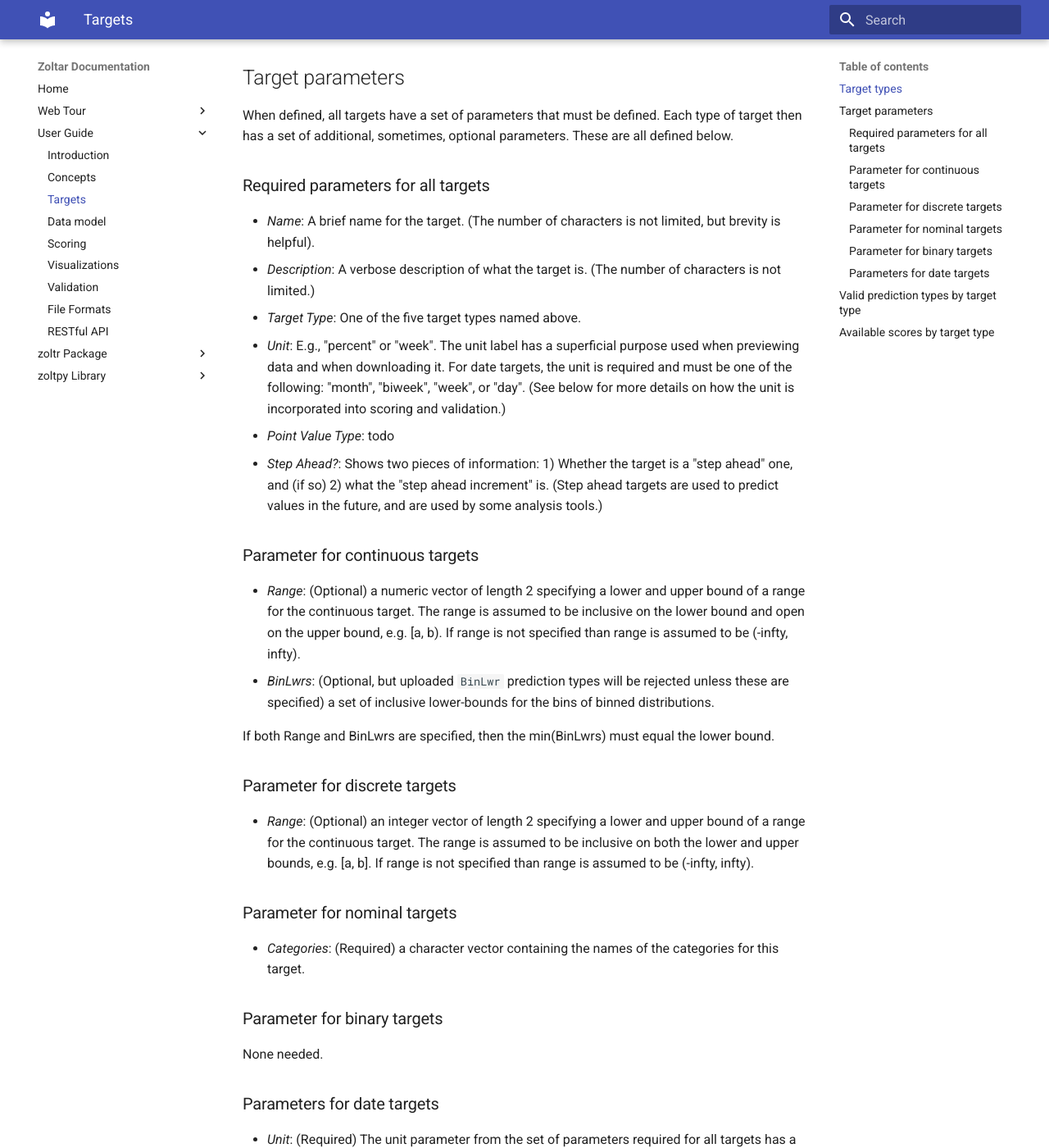
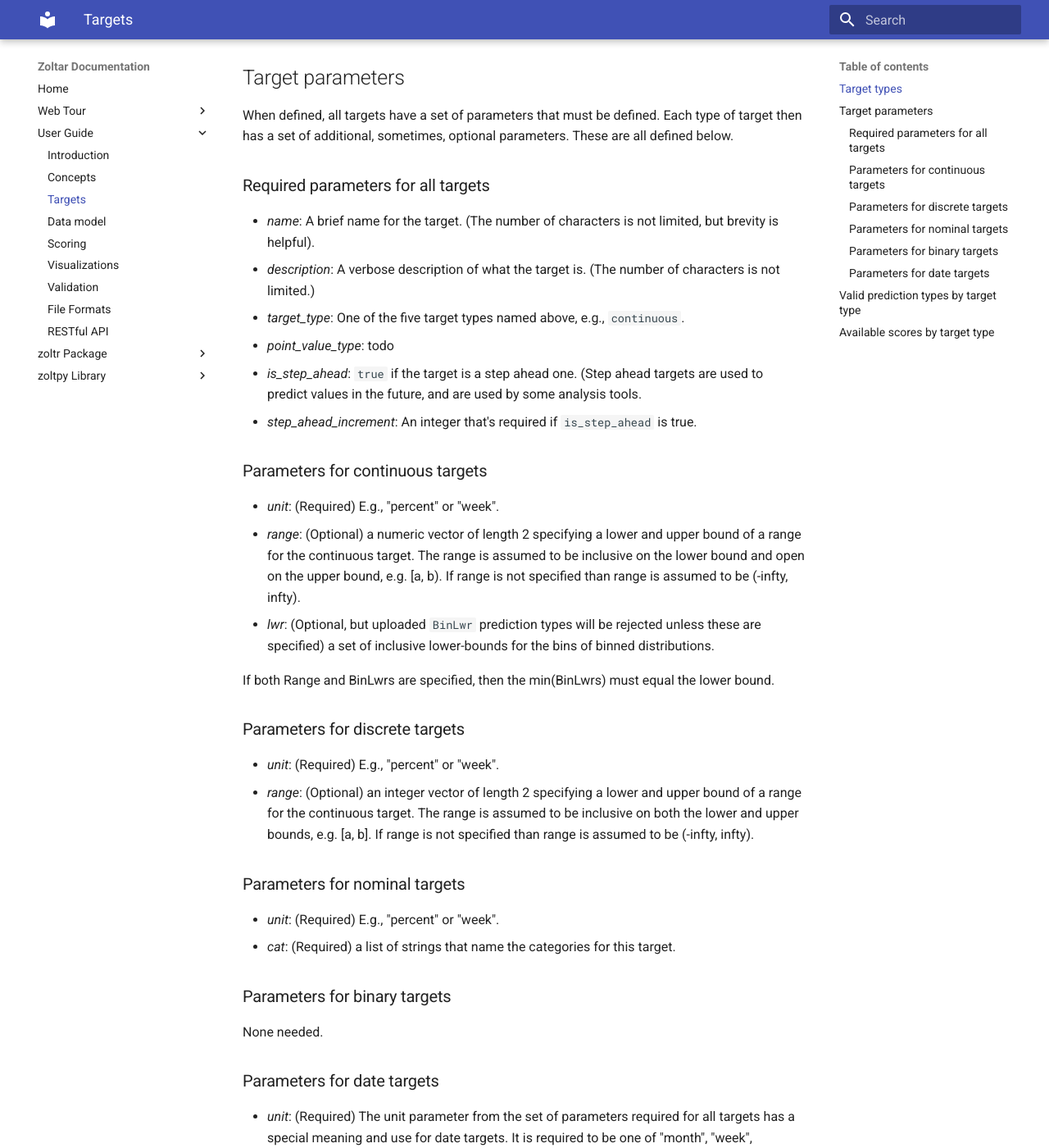
Before and after one commit to reichlab/docs.zoltardata, an MkDocs documentation site: the page built from docs/Targets.md, in a window 1280 px wide and 1400 px high, scrolled down 864 px. Shown: the whole window at 82% size. Built offline with MkDocs 1.6.1 and Material for MkDocs 9.7.7, drawn with Linux system fonts in a browser that asks for light colours; some of the changed text lies outside the part shown.

Commit message:
corrections and clarifications

```diff
--- a/docs/Targets.md
+++ b/docs/Targets.md
@@ -9,19 +9,19 @@ features pertain to a particular target.
 
 ## Target types
 
-*Continuous*: A quantitative target whose range encapsulates a section of the real number line.
+*continuous*: A quantitative target whose range encapsulates a section of the real number line.
 > Examples: percentage of all doctors' office visits due to influenza like-illness, or disease incidence per 100,000 population.
 
-*Discrete*: A quantitative target whose range is a set of integer values.
+*discrete*: A quantitative target whose range is a set of integer values.
 > Example: the number of incident cases in a time period.
 
-*Nominal*: A nominal, unordered categorical target.
+*nominal*: A nominal, unordered categorical target.
 > Example: severity level in categories of "low", "moderate", and "high".
 
-*Binary*: A binary target, with a defined outcome that can be seen as a 0/1 or TRUE/FALSE.
+*binary*: A binary target, with a defined outcome that can be seen as a 0/1 or TRUE/FALSE.
 > Example: does the maximum value of a variable exceed some threshold C in a given period of time.
 
-*Date*: A special case of a discrete target, where the possible outcomes are distinct units of time.
+*date*: A special case of a discrete target, where the possible outcomes are distinct units of time.
 > Example: the week in which the peak incidence occurs.
 
 ## Target parameters
@@ -31,45 +31,54 @@ additional, sometimes, optional parameters. These are all defined below.
 
 ### Required parameters for all targets
 
-- *Name*: A brief name for the target. (The number of characters is not limited, but brevity is helpful).
-- *Description*: A verbose description of what the target is. (The number of characters is not limited.)
-- *Target Type*: One of the five target types named above.
-- *Unit*: E.g., "percent" or "week". The unit label has a superficial purpose used when previewing data and when
-  downloading it. For date targets, the unit is required and must be one of the following: "month", "biweek", "week",
-  or "day". (See below for more details on how the unit is incorporated into scoring and validation.)
-  <!-- NR: [not sure what "previewing data" means] -->
-- *Point Value Type*: todo <!-- NGR: [not sure what this is] -->
-- *Step Ahead?*: Shows two pieces of information: 1) Whether the target is a "step ahead" one, and (if so) 2) what the
-  "step ahead increment" is. (Step ahead targets are used to predict values in the future, and are used by some analysis
-  tools.)
+- *name*: A brief name for the target. (The number of characters is not limited, but brevity is helpful).
+- *description*: A verbose description of what the target is. (The number of characters is not limited.)
+- *target_type*: One of the five target types named above, e.g., `continuous`.
+- *point_value_type*: todo
+  <!-- NGR: [not sure what this is.
+       MC: it's used to decide which PointPrediction.value field to use when loading data. recall that there are three
+       types (two of which are null for any row): value_i, value_f, value_t. we discussed whether we can infer this from
+       target_type:
+         - continuous: float
+         - discrete: int
+         - nominal: text
+         - binary: float
+         - date: text, but maybe an int or other post-processed info (depends on how dates shake out)
+  ] -->
+- *is_step_ahead*: `true` if the target is a step ahead one. (Step ahead targets are used to predict values in the
+  future, and are used by some analysis tools.
+- *step_ahead_increment*: An integer that's required if `is_step_ahead` is true. <!-- MC: clarify how used -->
 
-### Parameter for continuous targets
+### Parameters for continuous targets
 
-- *Range*: (Optional) a numeric vector of length 2 specifying a lower and upper bound of a range for the continuous
+- *unit*: (Required) E.g., "percent" or "week".
+- *range*: (Optional) a numeric vector of length 2 specifying a lower and upper bound of a range for the continuous
   target. The range is assumed to be inclusive on the lower bound and open on the upper bound, e.g. [a, b). If range is
   not specified than range is assumed to be (-infty, infty).
-- *BinLwrs*: (Optional, but uploaded `BinLwr` prediction types will be rejected unless these are specified) a set of
+- *lwr*: (Optional, but uploaded `BinLwr` prediction types will be rejected unless these are specified) a set of
   inclusive lower-bounds for the bins of binned distributions. <!-- NGR: is upper bound always specified as infinity?-->
 
 If both Range and BinLwrs are specified, then the min(BinLwrs) must equal the lower bound.
 
-### Parameter for discrete targets
+### Parameters for discrete targets
 
-- *Range*: (Optional) an integer vector of length 2 specifying a lower and upper bound of a range for the continuous
+- *unit*: (Required) E.g., "percent" or "week".
+- *range*: (Optional) an integer vector of length 2 specifying a lower and upper bound of a range for the continuous
   target. The range is assumed to be inclusive on both the lower and upper bounds, e.g. [a, b]. If range is not
   specified than range is assumed to be (-infty, infty).
 
-### Parameter for nominal targets
+### Parameters for nominal targets
 
-- *Categories*: (Required) a character vector containing the names of the categories for this target.
+- *unit*: (Required) E.g., "percent" or "week".
+- *cat*: (Required) a list of strings that name the categories for this target.
 
-### Parameter for binary targets
+### Parameters for binary targets
 
 None needed.
 
 ### Parameters for date targets
 
-- *Unit*: (Required) The unit parameter from the set of parameters required for all targets has a special meaning and
+- *unit*: (Required) The unit parameter from the set of parameters required for all targets has a special meaning and
   use for date targets. It is required to be one of "month", "week", "biweek", or "day". This parameter specifies the
   units of the date target and how certain calculations are performed for dates. All inputs for date targets are
   required to be in an unambiguous `%Y-%m-%d` or `%Y%m%d` date format that can be read by a call to `strptime`. This
@@ -79,12 +88,12 @@ None needed.
   biweeks, the actual day of the month/week/biweek specified in the forecast does not matter, as this level of
   granularity will be ignored by Zoltar. Note: to map dates to biweeks, we use the definitions as presented in Reich et
   al (2017).
-- *Bin format*: (Required) a character string defining a `strptime` format for dates used as the labels for categories
+- *bin_format*: (Required) a character string defining a `strptime` format for dates used as the labels for categories
   for bincat and samplecat prediction types. E.g., "%Y-%W" for representing, say "2019-12-03" as "2019-48".
-- *Bin range*: (Required) a matrix <!--NGR: or some other representation--> with two columns and at least 1 row, where
+- *bin_range*: (Required) a matrix <!--NGR: or some other representation--> with two columns and at least 1 row, where
   every cell has an unambiguous date. The first column represents the lower bounds of the series of dates that are
   valid. The second column represents the upper bounds of the series of dates that are valid. As an example, for a
-  weekly target with *Bin format* of "%Y-%W", the following matrix passed as a Bin range
+  weekly target with *bin_format* of "%Y-%W", the following matrix passed as a *bin_range*.
 
  lb         | ub
 ----------- | ---------
@@ -103,7 +112,6 @@ last in each series would be from the `ub` column below:
  2013-40 | 2014-20
  2014-40 | 2015-20
 
-
 ## Valid prediction types by target type
 
 target type | point     | binary    | named     | binlwr    | sample    | bincat    | samplecat
@@ -111,7 +119,7 @@ target type | point     | binary    | named     | binlwr    | sample    | bincat
 continuous  |    x      |    -      |    *      |    x      |    x      |    -      |    -
 discrete    |    x      |    -      |    **     |    -      |    -      |    x      |    x
 nominal     |    x      |    -      |    -      |    -      |    -      |    x      |    x
-binary      |    x      |    x      |    ***    |    -      |    -      |    x      |    x
+binary      |    x      |    -      |    ***    |    -      |    -      |    x      |    x
 date        |    x      |    -      |    -      |    -      |    -      |    x      |    x
 
 Legend:
```
Also changed, not shown: docs/Validation.md (+9 -9 lines), zoltar-project-config.json (renamed from template-zoltar-project-config.JSON).
